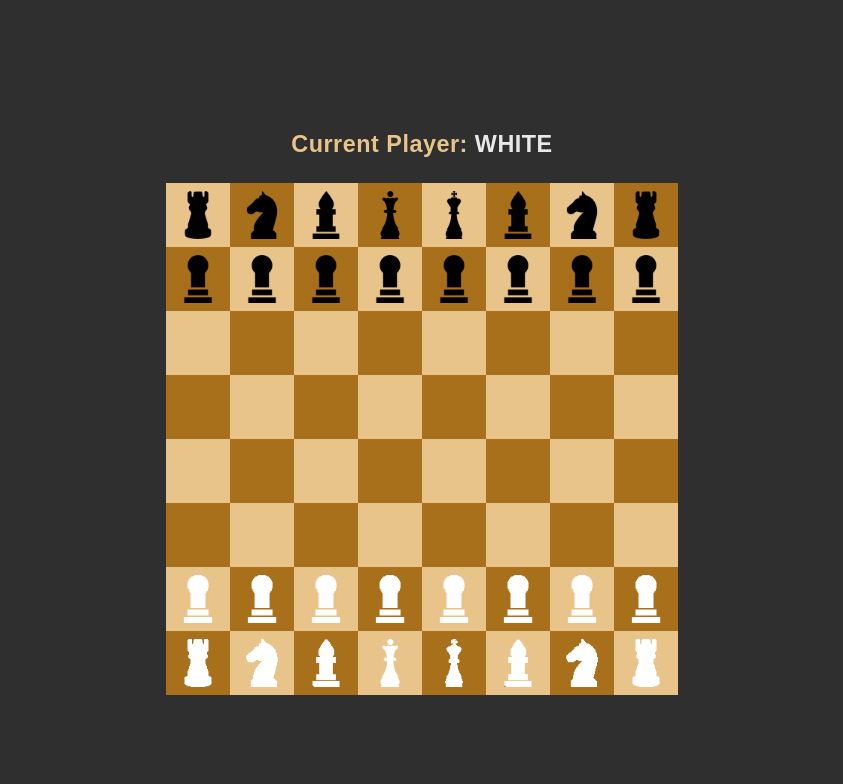
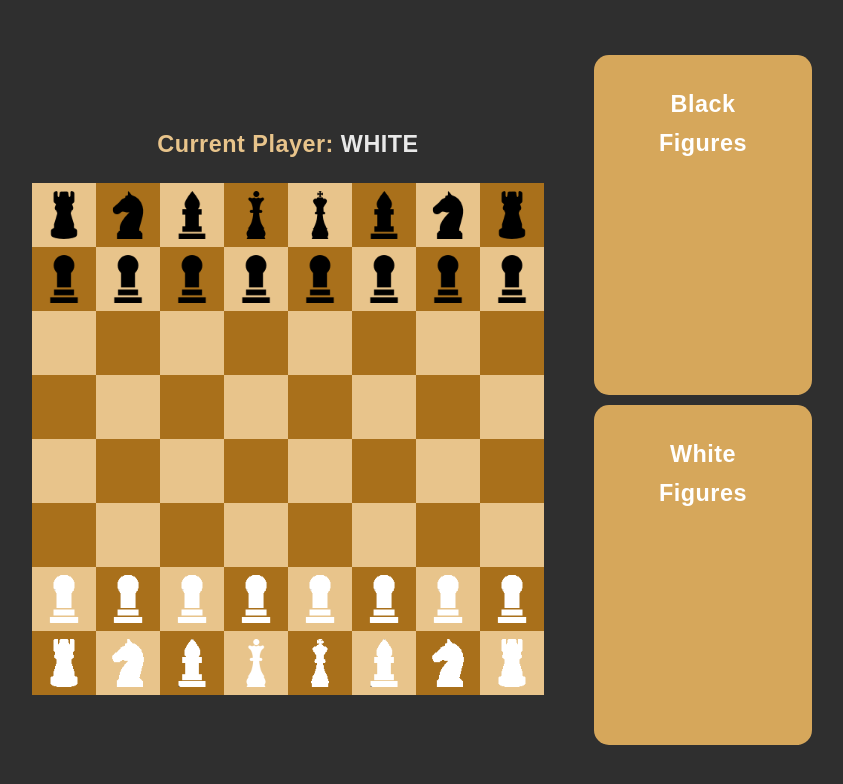
Before and after one commit to User-960/Game-chess, a Next.js app: page / in a window 1280 px wide. Shown: the top 784 px of the page, without its empty margins (218-1061 px from the left). Built offline with nearby package versions, Linux system fonts and the light colour scheme; a web font is replaced by a local one.

Commit message:
feat: create component LostFigures

```diff
--- a/src/assets/styles/index.scss
+++ b/src/assets/styles/index.scss
@@ -77,9 +77,10 @@ img {
 .wrapper-inner-page {
 	padding: 20px;
 	text-align: center;
-	max-width: 600px;
+	max-width: 820px;
 	width: 100%;
 	margin: 0 auto;
+	display: flex;
 }
 
 /*Chrome, Safari, Edge, Opera*/
--- a/src/components/screens/board/CellComponent.tsx
+++ b/src/components/screens/board/CellComponent.tsx
@@ -32,7 +32,7 @@ const CellComponent: FC<ICellProps> = ({ cell, selected, click }) => {
 					width={48}
 					height={48}
 					draggable={false}
-					priority
+					priority={true}
 				/>
 			)}
 		</div>
--- a/src/components/screens/home/Home.tsx
+++ b/src/components/screens/home/Home.tsx
@@ -1,7 +1,10 @@
+import { table } from 'console'
 import { FC, useEffect, useState } from 'react'
 
 import BoardComponent from '../board/BoardComponent'
+import LostFigures from '../lost-figures/LostFigures'
 
+import styles from './Home.module.scss'
 import { Board } from '@/models/Board'
 import { Colors } from '@/models/Colors'
 import { Player } from '@/models/Player'
@@ -40,6 +43,11 @@ const Home: FC = () => {
 				currentPlayer={currentPlayer}
 				swapPlayer={swapPlayer}
 			/>
+
+			<div>
+				<LostFigures title='Black Figures' figures={board.lostBlackFigures} />
+				<LostFigures title='White Figures' figures={board.lostWhiteFigures} />
+			</div>
 		</div>
 	)
 }
--- /dev/null
+++ b/src/components/screens/lost-figures/LostFigures.module.scss
@@ -0,0 +1,8 @@
+.lost {
+	height: calc(50vh - 60px);
+	padding: 30px;
+	background-color: #d6a75b;
+	border-radius: 15px;
+	margin: 10px 0px;
+	margin-left: 50px;
+}
--- /dev/null
+++ b/src/components/screens/lost-figures/LostFigures.tsx
@@ -0,0 +1,35 @@
+import Image from 'next/image'
+import { FC } from 'react'
+
+import styles from './LostFigures.module.scss'
+import { Figure } from '@/models/figures/Figure'
+
+interface ILostFiguresProps {
+	title: string
+	figures: Figure[]
+}
+
+const LostFigures: FC<ILostFiguresProps> = ({ title, figures }) => {
+	return (
+		<div className={styles.lost}>
+			<h3>{title}</h3>
+			{figures.map((figure: Figure) => (
+				<div key={figure.id}>
+					{figure.name}{' '}
+					{figure.logo && (
+						<Image
+							src={figure.logo}
+							alt={figure.name}
+							width={24}
+							height={24}
+							draggable={false}
+							priority={true}
+						/>
+					)}
+				</div>
+			))}
+		</div>
+	)
+}
+
+export default LostFigures
--- a/src/models/Board.ts
+++ b/src/models/Board.ts
@@ -1,6 +1,7 @@
 import { Cell } from './Cell'
 import { Colors } from './Colors'
 import { Bishop } from './figures/Bishop'
+import { Figure } from './figures/Figure'
 import { King } from './figures/King'
 import { Knight } from './figures/Knight'
 import { Pawn } from './figures/Pawn'
@@ -10,6 +11,8 @@ import { Rook } from './figures/Rook'
 export class Board {
 	// row and columns
 	cells: Cell[][] = []
+	lostBlackFigures: Figure[] = []
+	lostWhiteFigures: Figure[] = []
 
 	public initCells() {
 		// Create board with 8 rows
@@ -42,6 +45,10 @@ export class Board {
 	public getCopyBoard(): Board {
 		const newBoard = new Board()
 		newBoard.cells = this.cells
+
+		newBoard.lostBlackFigures = this.lostBlackFigures
+		newBoard.lostWhiteFigures = this.lostWhiteFigures
+
 		return newBoard
 	}
 
--- a/src/models/Cell.ts
+++ b/src/models/Cell.ts
@@ -99,9 +99,18 @@ export class Cell {
 		this.figure.cell = this
 	}
 
+	addLostFigure(figure: Figure) {
+		figure.color === Colors.BLACK
+			? this.board.lostBlackFigures.push(figure)
+			: this.board.lostWhiteFigures.push(figure)
+	}
+
 	moveFigure(target: Cell) {
 		if (this.figure && this.figure?.canMove(target)) {
 			this.figure.moveFigure(target)
+			if (target.figure) {
+				this.addLostFigure(target.figure)
+			}
 			target.setFigure(this.figure)
 			this.figure = null
 		}
```
